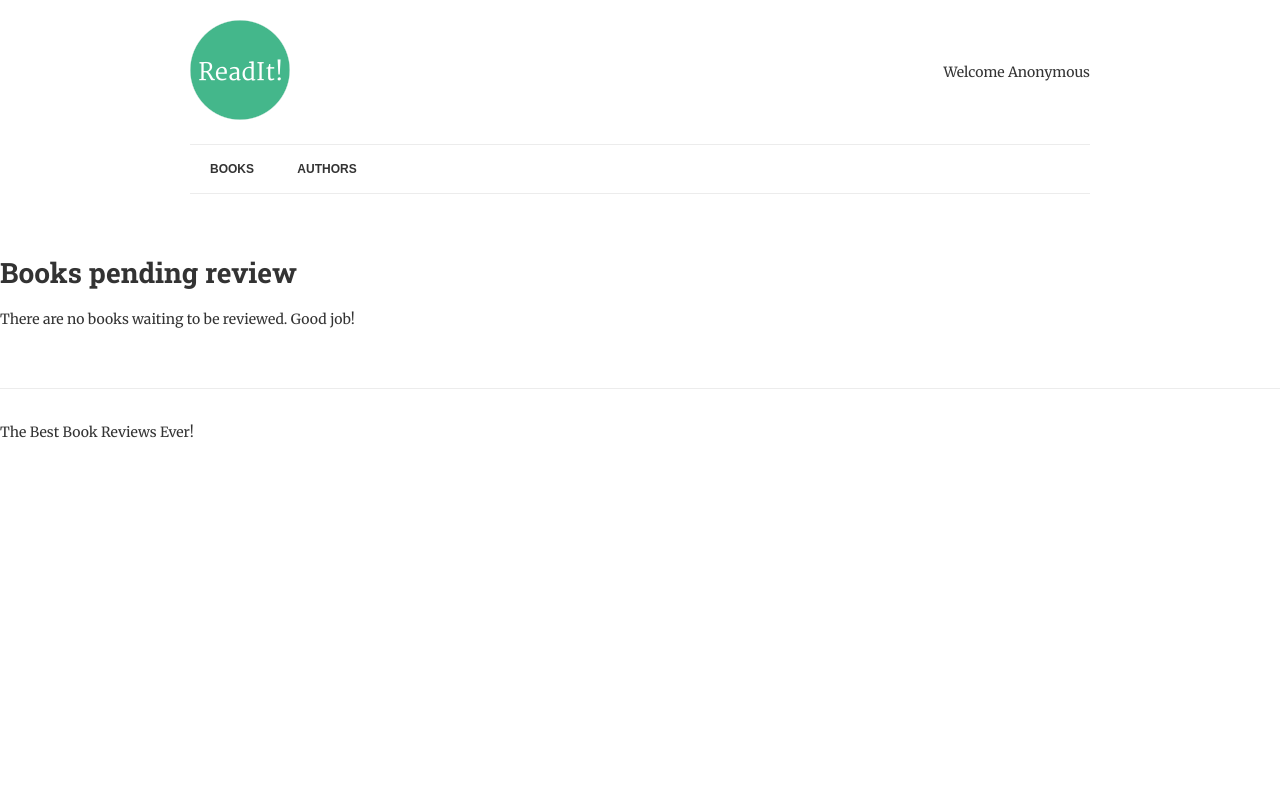
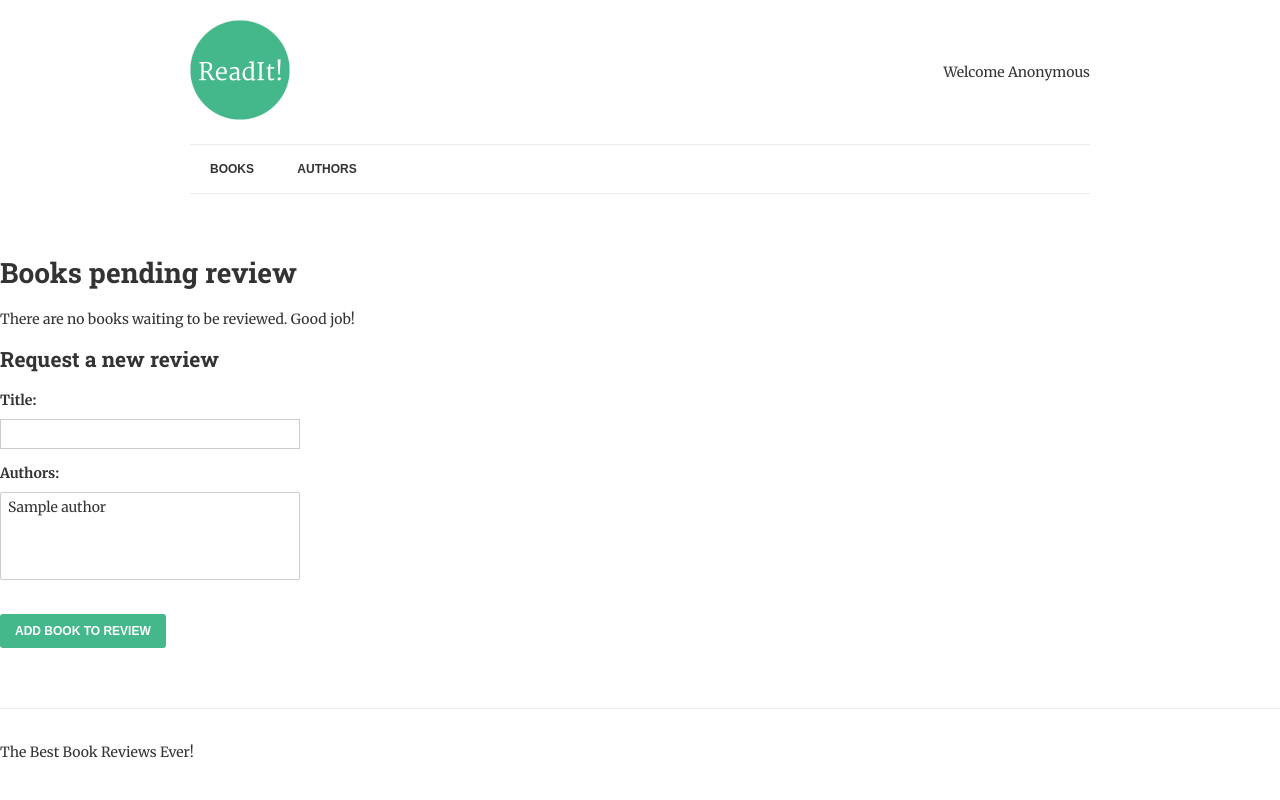
Before and after one commit to philogic/booksrev, a Django app: page /review/ in a window 1280 px wide. Run offline with Django 3.2, Linux system fonts and the light colour scheme; tables that the repository leaves empty hold one stand-in row (values such as "Sample post").

Commit message:
Add ModelForm

```diff
--- a/books/forms.py
+++ b/books/forms.py
@@ -1,5 +1,5 @@
 from django import forms
-
+from .models import Book
 
 class ReviewForm(forms.Form):
     """
@@ -18,3 +18,8 @@ class ReviewForm(forms.Form):
             'min_length': "Please write at least 350 chracters (You have written % (show_value)s)"
         }
     )
+
+class BookForm(forms.ModelForm):
+    class Meta:
+        model = Book
+        fields = ['title', 'authors']
--- a/books/views.py
+++ b/books/views.py
@@ -1,7 +1,7 @@
 from django.db.models import Count
 from django.shortcuts import render, get_object_or_404, redirect
 from django.views.generic import DetailView, View
-from .forms import ReviewForm
+from .forms import ReviewForm, BookForm
 from .models import Author, Book
 
 # Create your views here.
@@ -45,17 +45,36 @@ class AuthorDetailView(DetailView):
     template_name = 'books/author.html'
 
 
-def review_books(request):
+class ReviewList(View):
+
     """
     List all of the books that we want to review.
     """
-    books = Book.objects.filter(date_reviewed__isnull=True).prefetch_related('authors')
+    def get(self, request):
+        books = Book.objects.filter(date_reviewed__isnull=True).prefetch_related('authors')
 
-    context = {
-        'books': books,
-    }
+        context = {
+            'books': books,
+            'form': BookForm,
+        }
 
-    return render(request, "books/list-to-review.html", context)
+        return render(request, "books/list-to-review.html", context)
+
+    def post(self, request):
+        form = BookForm(request.POST)
+        books = Book.objects.filter(date_reviewed__isnull=True).prefetch_related('authors')
+
+        if form.is_valid():
+            form.save()
+            return redirect('review-books')
+
+        context = {
+            'form': form,
+            'books': books,
+        }
+
+        return render(request, "books/list-to-review.html", context)
+
 
 
 def review_book(request, pk):
@@ -71,7 +90,7 @@ def review_book(request, pk):
             book.review = form.cleaned_data['review']
             book.save()
 
-            return redirect('books/review-books')
+            return redirect('review-books')
     else:
         form = ReviewForm
 
--- a/booksrev/urls.py
+++ b/booksrev/urls.py
@@ -16,7 +16,7 @@ Including another URLconf
 from django.conf import settings
 from django.conf.urls import include, url
 from django.contrib import admin
-from books.views import AuthorDetailView, AuthorList, BookDetailView, list_books, review_book, review_books
+from books.views import AuthorDetailView, AuthorList, BookDetailView, list_books, review_book, ReviewList
 
 urlpatterns = [
     url(r'^admin/', admin.site.urls),
@@ -24,7 +24,7 @@ urlpatterns = [
     url(r'^authors/$', AuthorList.as_view(), name='authors'),
     url(r'^books/(?P<pk>[-\w]+)/$', BookDetailView.as_view(), name="book-detail"),
     url(r'^authors/(?P<pk>[-\w]+)/$', AuthorDetailView.as_view(), name="author-detail"),
-    url(r'^review/$', review_books, name='review-books'),
+    url(r'^review/$', ReviewList.as_view(), name='review-books'),
     url(r'^review/(?P<pk>[-\w]+)/$', review_book, name='review-book'),
 ]
 
--- a/templates/books/list-to-review.html
+++ b/templates/books/list-to-review.html
@@ -25,4 +25,13 @@
 	{% else %}
 		<p>There are no books waiting to be reviewed.  Good job!</p>
 	{% endif %}
+
+    <h2>Request a new review</h2>
+
+    <form method="post">
+    {% csrf_token %}
+    {{ form.as_p }}
+    <input type="submit" value="Add book to review">
+    </form>
+
 {% endblock %}
```
